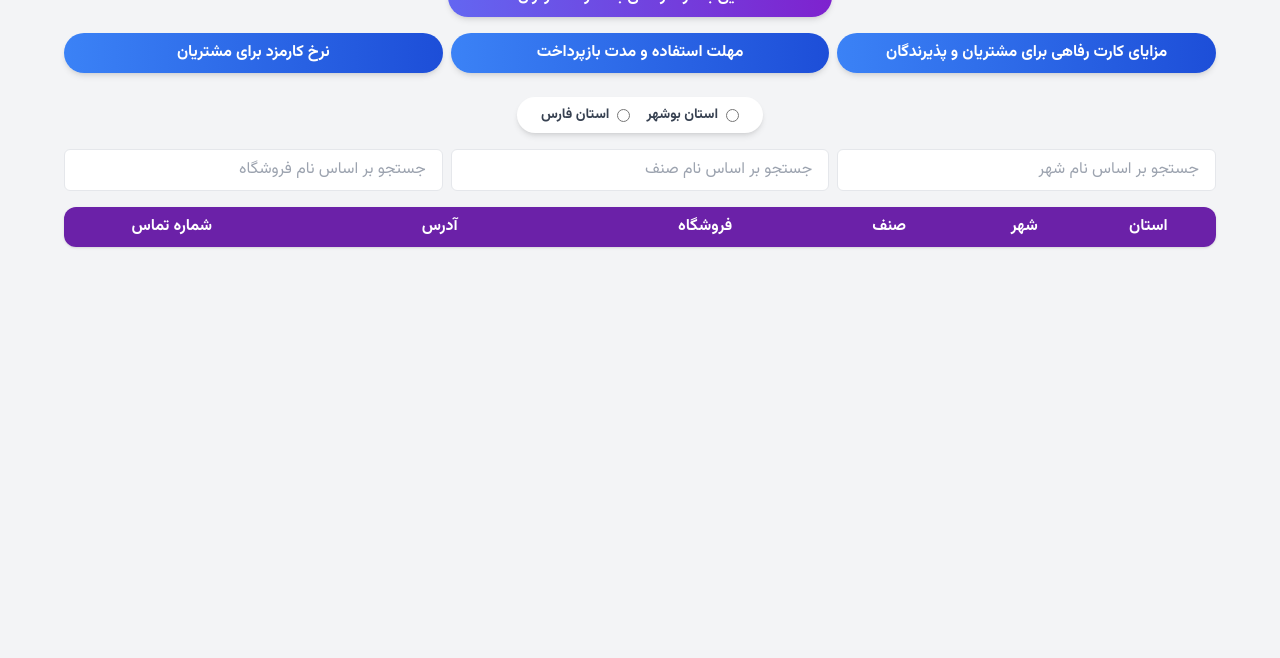
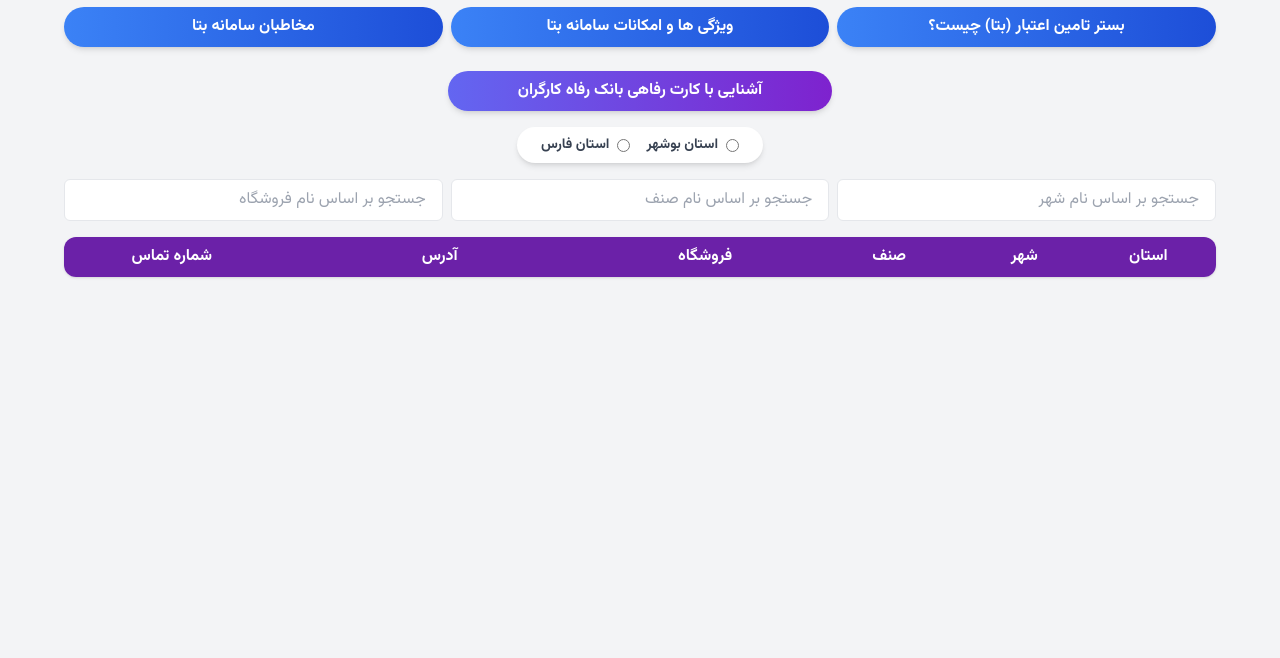
Before and after one commit to rbank724/beta-bushehr, a plain HTML site: page index.html in a window 1280 px wide. Shown: the part 142-800 px from the top of the page. Drawn offline with nearby package versions, Linux system fonts and the light colour scheme; no server answers.

Commit message:
Update index.html

```diff
--- a/index.html
+++ b/index.html
@@ -3,7 +3,7 @@
 <head>
   <meta charset="UTF-8" />
   <meta name="viewport" content="width=device-width, initial-scale=1.0" />
-  <title>کارت رفاهی</title>
+  <title>سامانه بتا</title>
   <script async src="https://www.googletagmanager.com/gtag/js?id=G-XXXXXXXXXX"></script>
   <script>
     window.dataLayer = window.dataLayer || [];
@@ -27,7 +27,7 @@
 <!-- عنوان -->
 <head>
 <meta charset="UTF-8">
-<title>کارت رفاهی</title>
+<title>سامانه بتا</title>
 <style>
     @import url('https://fonts.googleapis.com/css2?family=Vazirmatn:wght@400;700&display=swap');
 
@@ -54,13 +54,28 @@
 </style>
 </head>
 <body>
-<div class="title">کارت رفاهی</div>
+<div class="title">سامانه بتا بانک رفاه کارگران (طرح الماس رفاه)</div>
 <div class="subtitle text-center mx-auto max-w-3xl overflow-wrap-break-word">
-  دریافـت اعتبار خرید کالا تا سه میلیارد ریال از بانک رفاه کارگران بدون نیاز به میانگین حساب
+  خرید اقساطی کالا از فروشگاه های طرف قرارداد بانک رفاه کارگران بدون نیاز به سپرده گذاری و مراجعه حضوری به شعب
 </div>
 </body>
 
-  <!-- دکمه معرفی کارت رفاهی -->
+<div class="max-w-6xl mx-auto mb-6 grid grid-cols-1 sm:grid-cols-3 gap-2">
+  <button onclick="showMessageModal('سامانه بتا پلتفرم آنلاین ارائه طرح های اقساطی بانک رفاه به مشتریان است. در این پلتفرم مشتریانی که حقوق خود را از بانک رفاه دریافت می کنند امکان خرید اقساطی از مراکز طرف قرارداد با بانک را خواهند داشت. همچنین پذیرندگان یا فروشگاه های سراسر کشور در صورت همکاری با بانک و با بهره گیری از امکانات این سامانه امکان فروش اقساطی به مشتریان معرفی شده از سوی بانک را دارند.در طرح الماس رفاه سامانه بتا مشتریان به صورت آنلاین احراز هویت و اعتبارسنجی شده و بدون نیاز به مراجعه به شعب بانک اجازه نامه برداشت اقساط دریافت می کنند. در این طرح مشتریان می‌توانند 60 درصد از حقوق دریافتی ماهانه خود را به عنوان اعتبار پرداخت اقساط ماهانه به منظور خرید اقساطی از مراکز طرف قرارداد بانک به صورت حضوری/غیر حضوری استفاده کنند.')"
+    class="bg-gradient-to-r from-blue-500 to-blue-700 hover:from-blue-600 hover:to-blue-800 text-white text-base font-bold px-10 py-2 rounded-full shadow-md hover:shadow-lg transform hover:scale-105 transition-all duration-300 w-full fancy-button whitespace-nowrap flex justify-center text-center">
+     بستر تامین اعتبار (بتا) چیست؟
+  </button>
+  <button onclick="showBenefitsModal()"
+    class="bg-gradient-to-r from-blue-500 to-blue-700 hover:from-blue-600 hover:to-blue-800 text-white text-base font-bold px-10 py-2 rounded-full shadow-md hover:shadow-lg transform hover:scale-105 transition-all duration-300 w-full fancy-button whitespace-nowrap flex justify-center text-center">
+    ویژگی ها و امکانات سامانه بتا
+  </button>
+  <button onclick="showMessageModal('مشتریانی که حقوق خود را از بانک رفاه کارگران دریافت می نمایند.')"
+    class="bg-gradient-to-r from-blue-500 to-blue-700 hover:from-blue-600 hover:to-blue-800 text-white text-base font-bold px-10 py-2 rounded-full shadow-md hover:shadow-lg transform hover:scale-105 transition-all duration-300 w-full fancy-button whitespace-nowrap flex justify-center text-center">
+    مخاطبان سامانه بتا
+  </button>
+</div>
+
+  <!-- دکمه معرفی طرح الماس رفاه -->
 <div class="max-w-6xl mx-auto mb-4 flex justify-center">
   <button onclick="showVideoModal()"
     class="bg-gradient-to-r from-indigo-500 to-purple-700 hover:from-indigo-600 hover:to-purple-800 text-white text-base font-bold py-2 px-14 rounded-full shadow-md hover:shadow-xl transform hover:scale-105 transition-all duration-300 fancy-button w-full sm:w-full md:w-1/3 whitespace-nowrap flex justify-center text-center">
@@ -68,20 +83,6 @@
   </button>
 </div>
 
-<div class="max-w-6xl mx-auto mb-6 grid grid-cols-1 sm:grid-cols-3 gap-2">
-  <button onclick="showBenefitsModal()"
-    class="bg-gradient-to-r from-blue-500 to-blue-700 hover:from-blue-600 hover:to-blue-800 text-white text-base font-bold px-10 py-2 rounded-full shadow-md hover:shadow-lg transform hover:scale-105 transition-all duration-300 w-full fancy-button whitespace-nowrap flex justify-center text-center">
-    مزایای کارت رفاهی برای مشتریان و پذیرندگان
-  </button>
-  <button onclick="showMessageModal('مهلت استفاده از اعتبار، از تاریخ صدور تا آخرین روز ماه بعد و مدت بازپرداخت اقساط ١٢ ماه در اقساط مساوی و ماهیانه است.')"
-    class="bg-gradient-to-r from-blue-500 to-blue-700 hover:from-blue-600 hover:to-blue-800 text-white text-base font-bold px-10 py-2 rounded-full shadow-md hover:shadow-lg transform hover:scale-105 transition-all duration-300 w-full fancy-button whitespace-nowrap flex justify-center text-center">
-    مهلت استفاده و مدت بازپرداخت
-  </button>
-  <button onclick="showMessageModal('٪۲.۲۵ از میزان خرید به عنوان کارمزد صدور اوراق گام در ابتدای دوره دریافت می شود و همچنین ۳٪ کارمزد اقساط تسهیلات با هر قسط کسر می گردد.')"
-    class="bg-gradient-to-r from-blue-500 to-blue-700 hover:from-blue-600 hover:to-blue-800 text-white text-base font-bold px-10 py-2 rounded-full shadow-md hover:shadow-lg transform hover:scale-105 transition-all duration-300 w-full fancy-button whitespace-nowrap flex justify-center text-center">
-     نرخ کارمزد برای مشتریان
-  </button>
-</div>
 
   <!-- انتخاب استان -->
 <div class="flex justify-center mb-4">
@@ -288,22 +289,12 @@
   function showBenefitsModal() {
     openModal(`
       <div class="text-gray-700 space-y-4 leading-7 text-justify">
-        <h2 class="text-lg font-bold mb-2">مزایای کارت رفاهی برای مشتریان :</h2>
         <ul class="list-disc pr-6">
-          <li>افزایش قدرت خرید</li>
-          <li>دریافت اعتبار خرید کالا بدون نیاز به ایجاد میانگین حساب</li>
-          <li>هزینه پایین تأمین مالی برای مشتریان</li>
-        </ul>
-        <h2 class="text-lg font-bold mt-6 mb-2">مزایای کارت رفاهی برای پذیرندگان:</h2>
-        <ul class="list-disc pr-6">
-          <li>تمامی تولید کنندگان و فروشندگان کالاهای بادوام می‌توانند با انعقاد قرارداد با شعب بانک و پیوستن به شبکه فروشگاه‌های خدمت کارت رفاهی بانک رفاه کارگران از مزایایی همچون: امکان تبلیغات، معرفی و فروش اقساطی به جامعه گسترده مشتریان بانک رفاه، عدم نکول اقساط برای پذیرندگان و دریافت کل مبلغ فروش در قالب اوراق گام بهره‌مند شوند.</li>
-          <li>افزایش ظرفیت اعتباری به منظور تأمین مالی</li>
-          <li>تضمین بازپرداخت اوراق گام توسط بانک و کاهش ریسک نکول</li>
-          <li>افزایش فروش و امکان فروش متقاطع</li>
-          <li>قابلیت انتقال اوراق در زنجیره تأمین</li>
-          <li>قابلیت تنزیل در صورت نیاز به منابع مالی</li>
-          <li>استفاده از اوراق گام در معاملات بورس کالا</li>
-          <li>انتقال به دستگاههای اجرایی بابت پرداخت بدهی به قیمت اسمی</li>
+          <li>مکانیزه بودن کامل فرآیند استفاده از طرح های اعتباری سامانه بتا مانند طرح الماس رفاه بدون نیاز به مراجعه حضوری به شعب</li>
+          <li>ارائه پنل اختصاصی به مشتریان به منظور مشاهده آنلاین وضعیت خرید کالا، تعداد و مبالغ اقساط، وضعیت پرداخت اقساط</li>
+          <li>امکان مشاهده آنلاین فروشگاه‌ها و مراکز طرف قرارداد بانک</li>
+          <li>احراز هویت و اعتبارسنجی آنلاین مشتریان هنگام استفاده از طرح های موجود</li>
+          <li>امکان تایید آنلاین اجازه نامه برداشت از حساب توسط مشتریان بدون مراجعه به شعب بانک</li>
         </ul>
       </div>
     `);
```
